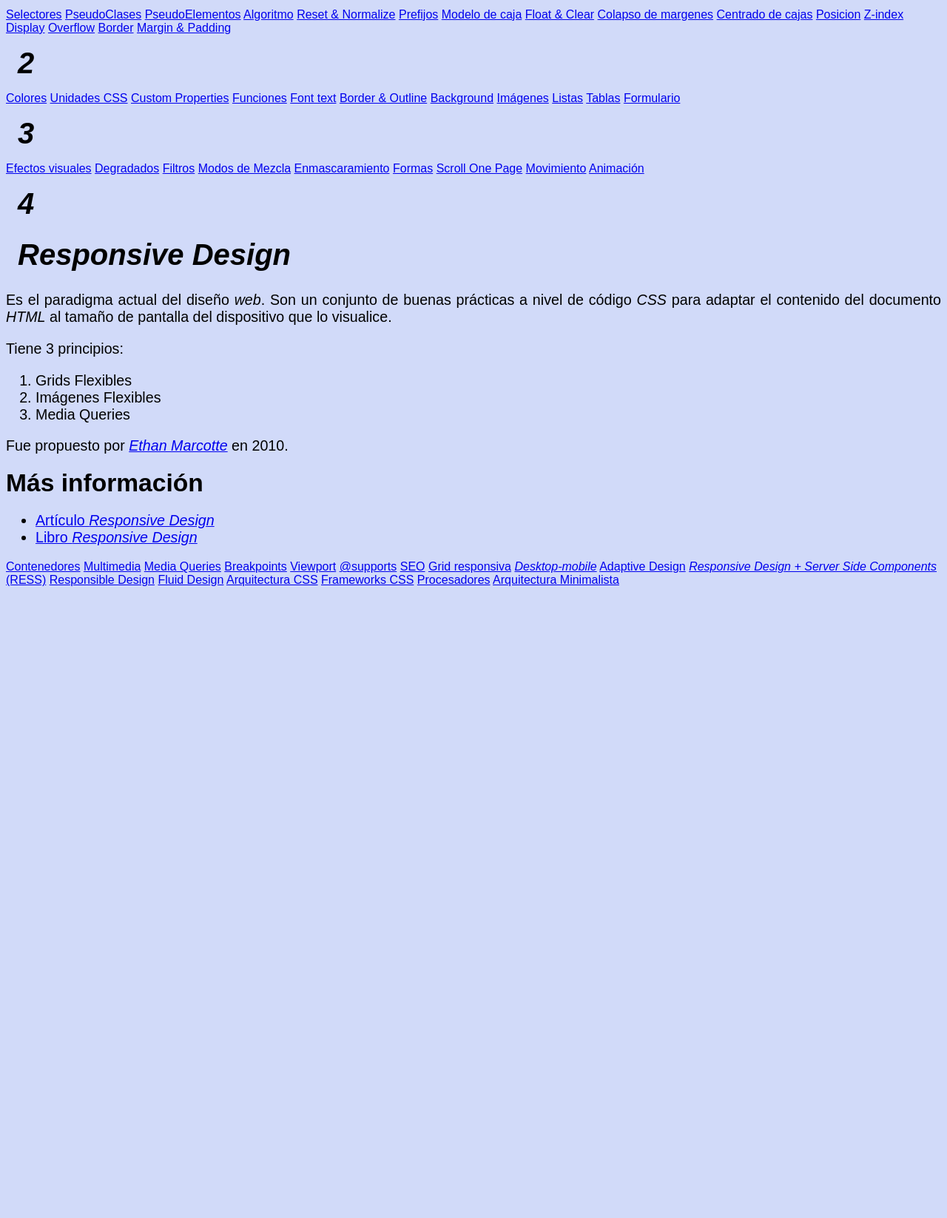
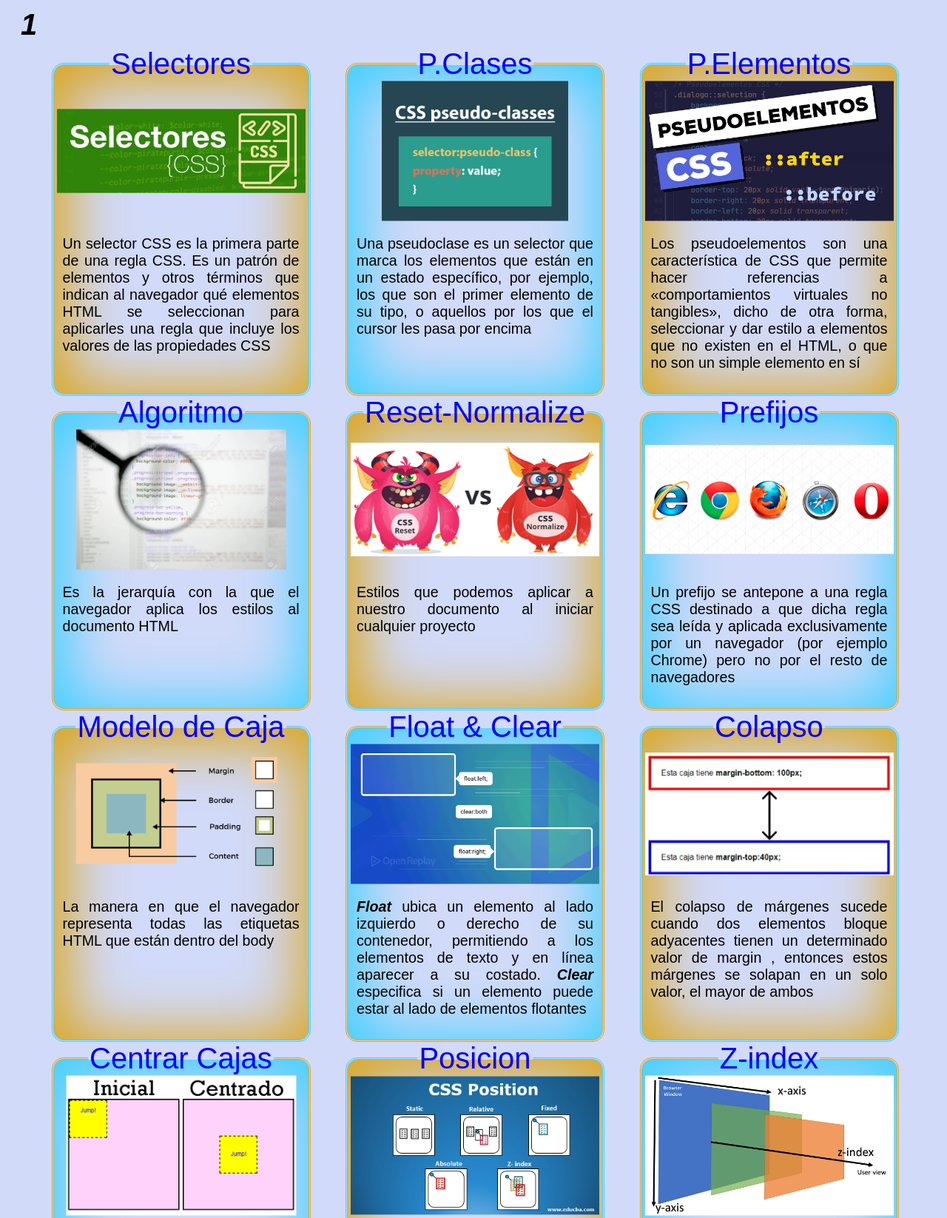
Before and after one commit to Camil0Guerrero/Anotaciones, a plain HTML site: page index.html in a window 1280 px wide. Shown: the part 400-2046 px from the top of the page at 74% size. Before the commit the page ends 1201 px from the top, so only its background shows below. Drawn offline with Linux system fonts and the light colour scheme.

Commit message:
Agregando cartas a la primera parte

```diff
--- a/assets/css/style.css
+++ b/assets/css/style.css
@@ -10,6 +10,11 @@ html {
 *::after,
 *::before {
 	box-sizing: inherit;
+}
+
+body > :not(h1) {
+	max-width: 1240px;
+	margin: auto;
 }
 
 :root {
--- /dev/null
+++ b/index.css
@@ -0,0 +1,53 @@
+/* Custom Properties -> Declaración de variables */
+.card-presentation {
+	--color-primary: gray;
+	--color-secondary: #40cfff;
+	--width-flexible: clamp(18.75rem, 5rem + 25vw, 21.875rem);
+}
+
+/* Reset -> Normalizar y definir valores iniciales a etiquetas */
+legend {
+	font-size: var(--font-size-h2);
+	text-align: center;
+}
+
+/* Components -> Elementos que se pueden usar en otro proyecto */
+.container-cards {
+	display: grid;
+	grid-template-columns: repeat(auto-fit, min(350px));
+	justify-content: space-evenly;
+}
+
+.card-presentation {
+	border: medium double var(--color-secondary);
+	border-radius: 1rem;
+	color: blue;
+	width: var(--width-flexible);
+	box-shadow: inset 0.3rem 0.5rem 5rem 1rem goldenrod;
+	transition: border-color 3s ease-in-out, border-radius 3s ease-in-out, border-style 3s ease-in-out 250ms,
+		transform 2s ease;
+}
+
+.card-presentation p {
+	color: black;
+}
+
+.card-presentation:nth-child(even) {
+	border-color: goldenrod;
+	box-shadow: inset 0.3rem 0.5rem 5rem 1rem var(--color-secondary);
+}
+
+.card-presentation > img {
+	object-fit: contain;
+	transform: scale(1.05);
+}
+
+.card-presentation:hover {
+	border-color: #e94bb4;
+	border-radius: 2rem;
+	border-style: dotted;
+	transform: scale(1.05);
+}
+
+/* Utilities -> Clases declarativas enfocadas solo a una función */
+/* Site Styles -> Estilos particulares de cada proyecto */
--- a/index.html
+++ b/index.html
@@ -4,6 +4,7 @@
 		<meta charset="UTF-8" />
 		<meta name="viewport" content="width=device-width, initial-scale=1.0" />
 		<link rel="stylesheet" href="assets/css/style.css" />
+		<link rel="stylesheet" href="index.css" />
 		<title>Básicos CSS</title>
 	</head>
 	<body>
@@ -29,7 +30,141 @@
 			</p>
 		</blockquote>
 
+		<h2>1</h2>
+		<section class="container-cards">
+			<fieldset class="card-presentation">
+				<legend>Selectores</legend>
+				<img src="assets/images/CSS-selectores.jpg" alt="Selectores" />
+				<p>
+					Un selector CSS es la primera parte de una regla CSS. Es un patrón de elementos y otros términos que indican
+					al navegador qué elementos HTML se seleccionan para aplicarles una regla que incluye los valores de las
+					propiedades CSS
+				</p>
+			</fieldset>
+
+			<fieldset class="card-presentation">
+				<legend>P.Clases</legend>
+				<img src="assets/images/CSS-pseudo-classes.jpg" alt="pseudo clases" />
+				<p>
+					Una pseudoclase es un selector que marca los elementos que están en un estado específico, por ejemplo, los que
+					son el primer elemento de su tipo, o aquellos por los que el cursor les pasa por encima
+				</p>
+			</fieldset>
+
+			<fieldset class="card-presentation">
+				<legend>P.Elementos</legend>
+				<img src="assets/images/pseudoelementos.jpg" alt="pseudo elementos" />
+				<p>
+					Los pseudoelementos son una característica de CSS que permite hacer referencias a «comportamientos virtuales
+					no tangibles», dicho de otra forma, seleccionar y dar estilo a elementos que no existen en el HTML, o que no
+					son un simple elemento en sí
+				</p>
+			</fieldset>
+
+			<fieldset class="card-presentation">
+				<legend>Algoritmo</legend>
+				<img src="assets/images/algoritmo.webp" alt="algoritmo" />
+				<p>Es la jerarquía con la que el navegador aplica los estilos al documento HTML</p>
+			</fieldset>
+
+			<fieldset class="card-presentation">
+				<legend>Reset-Normalize</legend>
+				<img src="assets/images/reset-normalize.png" alt="Reset y normalize" />
+				<p>Estilos que podemos aplicar a nuestro documento al iniciar cualquier proyecto</p>
+			</fieldset>
+
+			<fieldset class="card-presentation">
+				<legend>Prefijos</legend>
+				<img src="assets/images/prefijos-css.jpg" alt="Prefijos" />
+				<p>
+					Un prefijo se antepone a una regla CSS destinado a que dicha regla sea leída y aplicada exclusivamente por un
+					navegador (por ejemplo Chrome) pero no por el resto de navegadores
+				</p>
+			</fieldset>
+
+			<fieldset class="card-presentation">
+				<legend>Modelo de Caja</legend>
+				<img src="assets/images/modelo-de-cajas.png" alt="Modelo de Caja" />
+				<p>La manera en que el navegador representa todas las etiquetas HTML que están dentro del body</p>
+			</fieldset>
+
+			<fieldset class="card-presentation">
+				<legend>Float & Clear</legend>
+				<img src="assets/images/float-clear.png" alt="Float y Clear" />
+				<p>
+					<b><i>Float</i></b> ubica un elemento al lado izquierdo o derecho de su contenedor, permitiendo a los
+					elementos de texto y en línea aparecer a su costado. <b><i>Clear</i></b> especifica si un elemento puede estar
+					al lado de elementos flotantes
+				</p>
+			</fieldset>
+
+			<fieldset class="card-presentation">
+				<legend>Colapso</legend>
+				<img src="assets/images/colapso.png" alt="Colapso de margenes" />
+				<p>
+					El colapso de márgenes sucede cuando dos elementos bloque adyacentes tienen un determinado valor de margin ,
+					entonces estos márgenes se solapan en un solo valor, el mayor de ambos
+				</p>
+			</fieldset>
+
+			<fieldset class="card-presentation">
+				<legend>Centrar Cajas</legend>
+				<img src="assets/images/centrar-cajas.png" alt="Centrar Cajas" />
+				<p>
+					¿Te has preguntado como centrar nuestro contenido perfectamente? Precisamente esto es lo que he aprendido a
+					hacer y te lo he querido compartir
+				</p>
+			</fieldset>
+
+			<fieldset class="card-presentation">
+				<legend>Posicion</legend>
+				<img src="assets/images/CSS-Position.jpg" alt="Posicion" />
+				<p>
+					Tenemos varias formas de posicionar nuestros elementos con css, en este articulo compartiré por lo menos los
+					mas populares
+				</p>
+			</fieldset>
+
+			<fieldset class="card-presentation">
+				<legend>Z-index</legend>
+				<img src="assets/images/z-index.png" alt="Z-index" />
+				<p>Esta propiedad de css nos permite determinar la "profundidad" de nuestros elementos</p>
+			</fieldset>
+
+			<fieldset class="card-presentation">
+				<legend>Display</legend>
+				<img src="assets/images/display.jpg" alt="Display" />
+				<p>
+					Establece como se trata un elemento, si en bloque o en linea, ¿Tenemos mas variantes? pues aquí lo sabremos
+				</p>
+			</fieldset>
+
+			<fieldset class="card-presentation">
+				<legend>Overflow</legend>
+				<img src="assets/images/overflow.png" alt="Overflow" />
+				<p>
+					La propiedad <i>overflow</i> especifica si recortar el contenido o agregar barras de desplazamiento cuando el
+					contenido de un elemento es demasiado grande para caber en el área especificada.
+				</p>
+			</fieldset>
+
+			<fieldset class="card-presentation">
+				<legend>Border</legend>
+				<img src="assets/images/css-border.jpg" alt="Border" />
+				<p>
+					Es una propiedad abreviada para establecer el mismo ancho, color y estilo para los cuatro bordes de un cuadro
+				</p>
+			</fieldset>
+
+			<fieldset class="card-presentation">
+				<legend>Margin-Padding</legend>
+				<img src="assets/images/margin-padding.png" alt="Margin y Padding" />
+				<p>Con estas propiedades definimos los espacios que nuestros elementos tendrán por dentro y fuera</p>
+			</fieldset>
+		</section>
+
 		<article class="menu">
+			<h2>1</h2>
 			<a href="components/first/selectors.html">Selectores</a>
 			<a href="components/first/pseudoclass.html">PseudoClases</a>
 			<a href="components/first/pseudoelement/pseudoelement.html">PseudoElementos</a>
@@ -87,19 +222,6 @@
 			<p>
 				Fue propuesto por <a href="https://ethanmarcotte.com/" target="_blank"><i>Ethan Marcotte</i></a> en 2010.
 			</p>
-			<h3>Más información</h3>
-			<ul>
-				<li>
-					<a href="https://alistapart.com/article/responsive-web-design/" target="_blank"
-						>Artículo <i>Responsive Design</i></a
-					>
-				</li>
-				<li>
-					<a href="https://abookapart.com/products/responsive-web-design" target="_blank"
-						>Libro <i>Responsive Design</i></a
-					>
-				</li>
-			</ul>
 			<a href="components/fourth/container/container.html">Contenedores</a>
 			<a href="components/fourth/multimedia/multimedia.html">Multimedia</a>
 			<a href="components/fourth/media-queries/media-queries.html">Media Queries</a>
```
Also changed, not shown: components/second/images/images.html (+1 -1 lines), assets/images/CSS-Position.jpg (added), assets/images/CSS-pseudo-classes.jpg (added), assets/images/CSS-selectores.jpg (added), assets/images/algoritmo.webp (added), assets/images/centrar-cajas.png (added), assets/images/colapso.png (added), assets/images/css-border.jpg (added), assets/images/display.jpg (added), assets/images/float-clear.png (added), assets/images/margin-padding.png (added), assets/images/modelo-de-cajas.png (added), assets/images/overflow.png (added), assets/images/prefijos-css.jpg (added), 3 more files.
